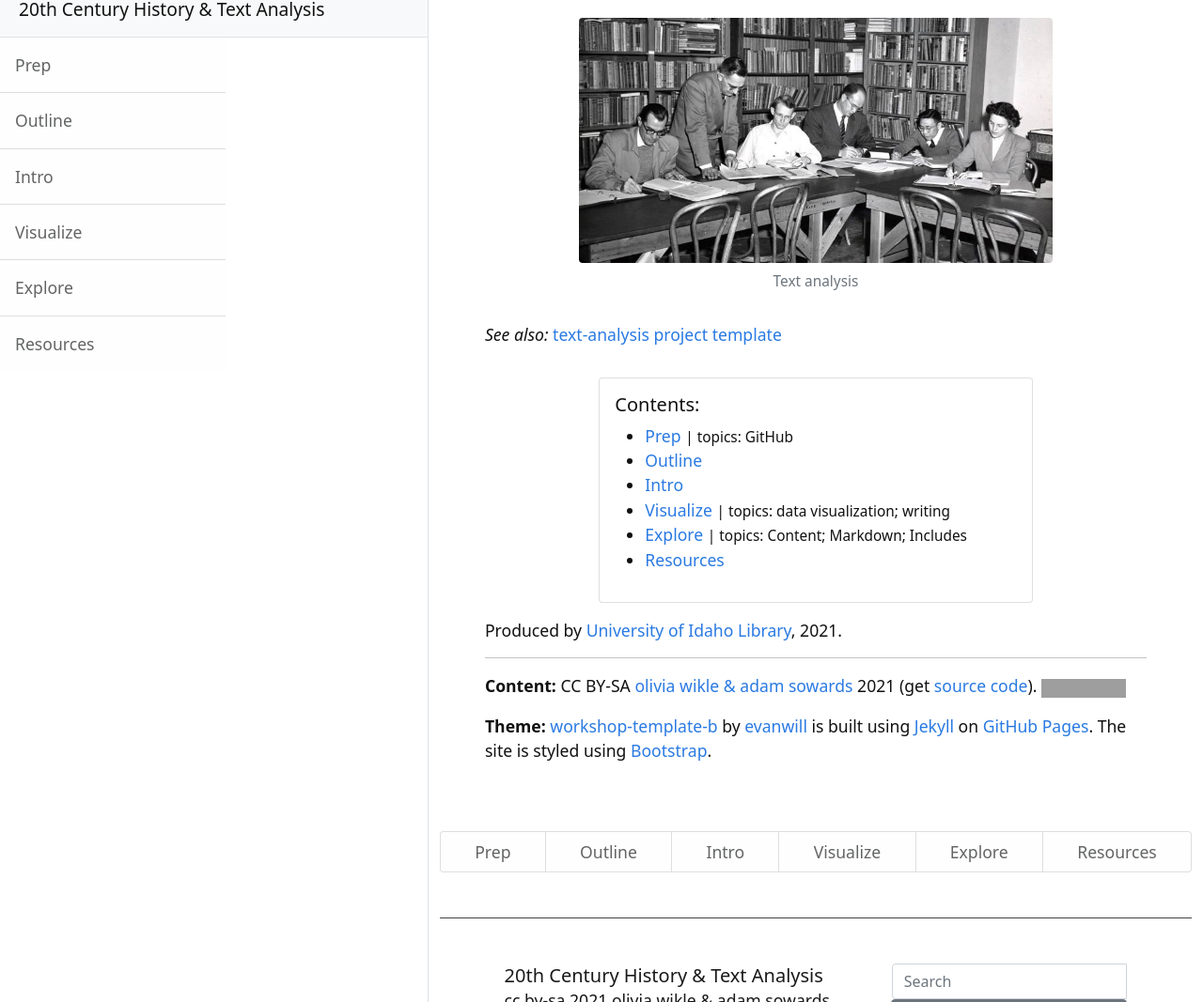
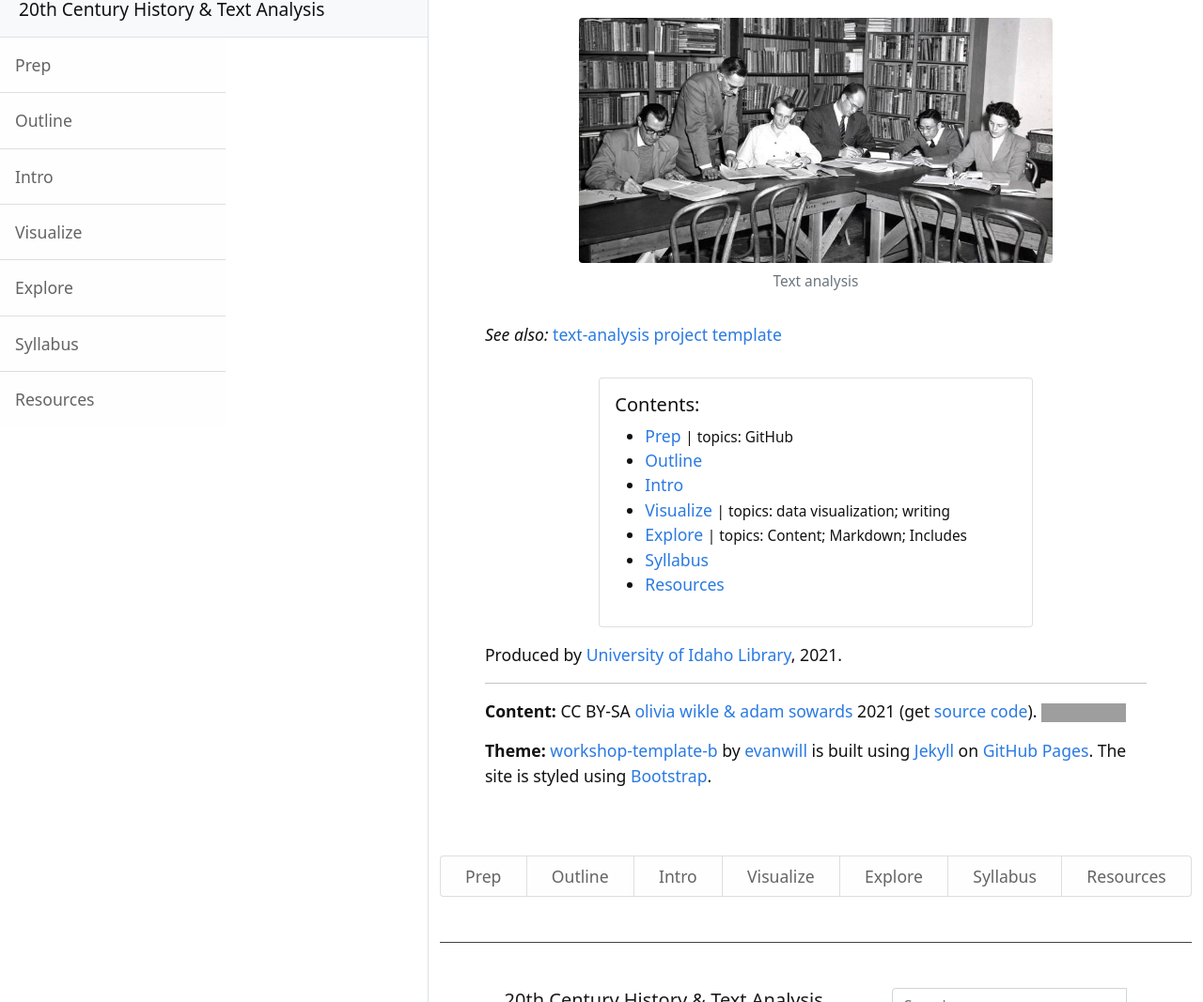
Before and after one commit to learn-static/hist-320, a Jekyll site: the page built from index.md, in a window 1280 px wide, cut to the strip 118-1185 px from the top of the page. Shown: the whole strip at 94% size. Built offline with Jekyll 4.4.1, drawn with Linux system fonts in a browser that asks for light colours; grey boxes are pictures that could not be loaded.

Commit message:
add syllabus page

```diff
--- /dev/null
+++ b/content/5-syllabus.md
@@ -0,0 +1,4 @@
+---
+title: Syllabus
+nav: Syllabus
+---
```
Also changed, not shown: content/6-lesson.md (renamed from content/5-lesson.md, +1 -1 lines).
